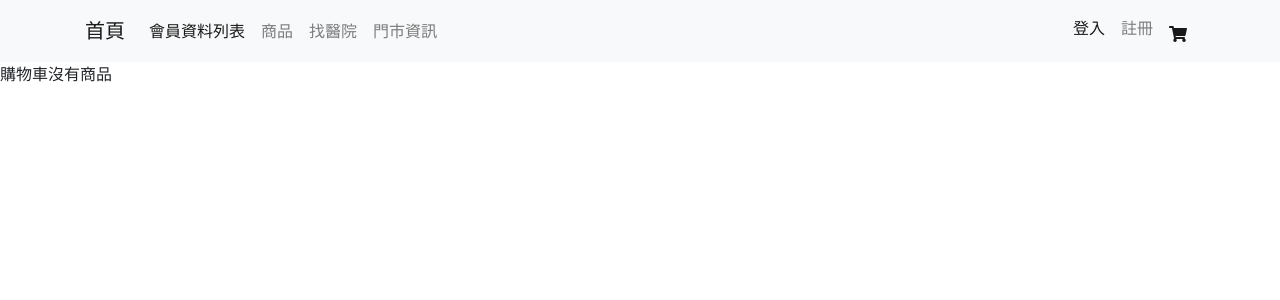
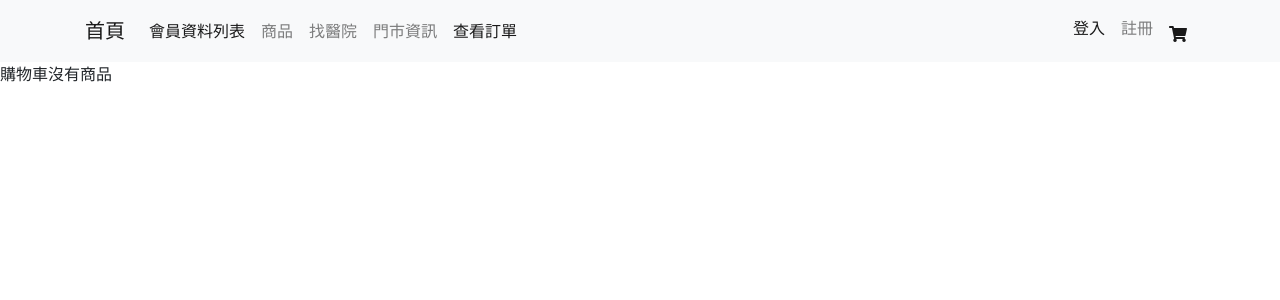
Before and after one commit to story801216/zi-finalproject, a PHP site: page /cart-check.php in a window 1280 px wide. Shown: the top 300 px of the page. Run offline with PHP 8.4, Linux system fonts and the light colour scheme; some libraries are stand-ins or nearby versions.

Commit message:
增加查看訂單欄位

```diff
--- a/po-yu/products/partials/navbar.php
+++ b/po-yu/products/partials/navbar.php
@@ -25,6 +25,9 @@
                 </li>
                 <li class="nav-item">
                     <a class="nav-link" href="../../../finalproject/yi-ling/porj-crud/data-list.php">門市資訊</a>
+                </li>
+                <li class="nav-item active">
+                    <a class="nav-link" href="#">查看訂單</a>
                 </li>
 
 
--- a/zi-ting/partials/navbar.php
+++ b/zi-ting/partials/navbar.php
@@ -19,6 +19,9 @@
                 </li>
                 <li class="nav-item active">
                     <a class="nav-link" href="../../../finalproject/yi-ling/porj-crud/data-list.php">門市資訊</a>
+                </li>
+                <li class="nav-item active">
+                    <a class="nav-link" href="#">查看訂單</a>
                 </li>
 
 
```
